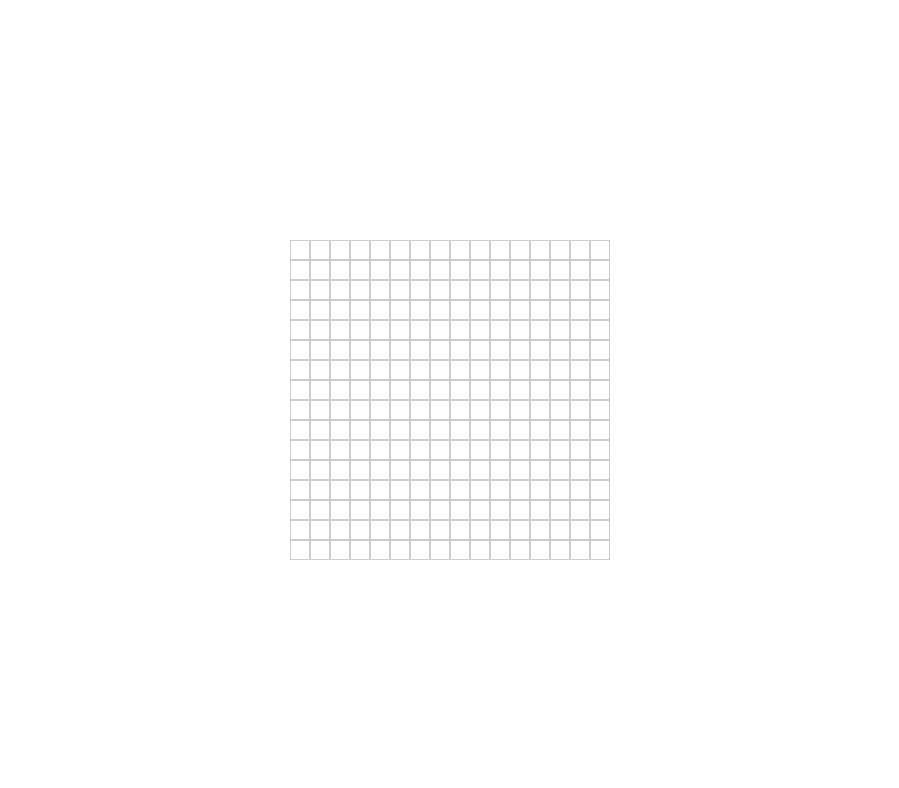
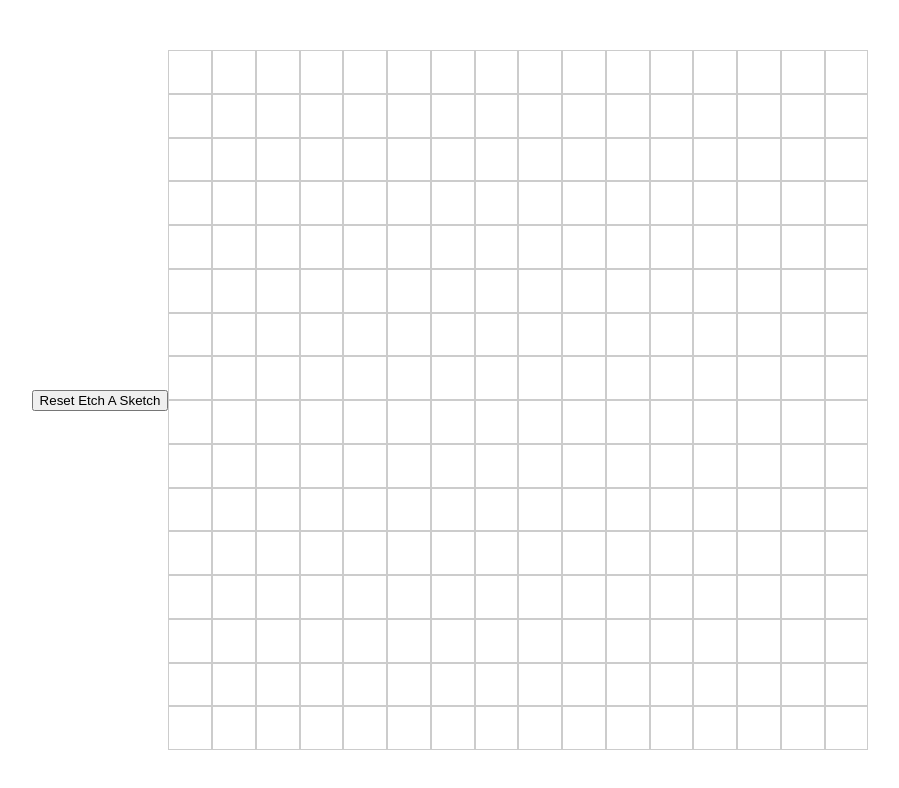
Before and after one commit to Lucas-bit-maker/etch-a-sketch, a plain HTML site: page index.html in a window 1280 px wide. Shown: the whole page, without its empty margins (190-1089 px from the left). Drawn offline with Linux system fonts and the light colour scheme.

Commit message:
make container one consistent size and add button to change number of boxes

```diff
--- a/index.html
+++ b/index.html
@@ -7,6 +7,7 @@
     <title>Etch-A Sketch</title>
 </head>
 <body>
+    <button id="reset-button">Reset Etch A Sketch</button>
     <div class="container" id="grid-container"></div>
     <script src="script.js">
     </script>
--- a/script.js
+++ b/script.js
@@ -1,16 +1,57 @@
 document.addEventListener('DOMContentLoaded', function () {
     const container = document.getElementById('grid-container');
+    const resetButton = document.getElementById('reset-button');
 
-    // Create a 16x16 grid
-    for (let i = 0; i < 16 * 16; i++) {
-        const square = document.createElement('div');
-        square.classList.add('square');
-        container.appendChild(square);
+    resetButton.addEventListener('click', function () {
+        // Prompt user for the number of squares per side
+        let gridSize = prompt('Enter the number of squares per side (up to 100):');
 
-        square.addEventListener('mouseover', function () {
-            square.style.backgroundColor = 'black';
-        });
+        // Validate user input and set a limit
+        gridSize = parseInt(gridSize);
+        gridSize = isNaN(gridSize) ? 16 : Math.min(Math.max(gridSize, 1), 100);
 
+        // Remove existing grid
+        while (container.firstChild) {
+            container.removeChild(container.firstChild);
+        }
 
+        // Generate a new grid based on user input
+        generateGrid(container, gridSize);
+    });
+
+    // Function to generate the grid based on user input
+    function generateGrid(container, gridSize) {
+        // Limit the gridSize to a maximum of 100
+        gridSize = Math.min(gridSize, 100);
+
+        // Calculate the total number of squares based on gridSize
+        const totalSquares = gridSize * gridSize;
+
+        // Set the width of the container to a fixed value
+        const containerWidth = 700; // You can adjust this value based on your design
+        container.style.width = containerWidth + 'px';
+
+        // Calculate the size of each square based on the container width and gridSize
+        const squareSize = containerWidth / gridSize;
+
+        // Create a grid with gridSize x gridSize squares
+        for (let i = 0; i < totalSquares; i++) {
+            const square = document.createElement('div');
+            square.classList.add('square');
+
+            // Set the size of each square
+            square.style.width = squareSize + 'px';
+            square.style.height = squareSize + 'px';
+
+            // Add a mouseover event listener to change the color
+            square.addEventListener('mouseover', function () {
+                square.style.backgroundColor = 'black'; // Change the color as needed
+            });
+
+            container.appendChild(square);
+        }
     }
+
+    // Generate the initial grid (16x16 squares)
+    generateGrid(container, 16);
 });
--- a/style.css
+++ b/style.css
@@ -10,7 +10,6 @@ body {
 .container {
     display: flex;
     flex-wrap: wrap;
-    width: 320px; /* Adjust as needed based on your design */
 }
 
 .square {
```
